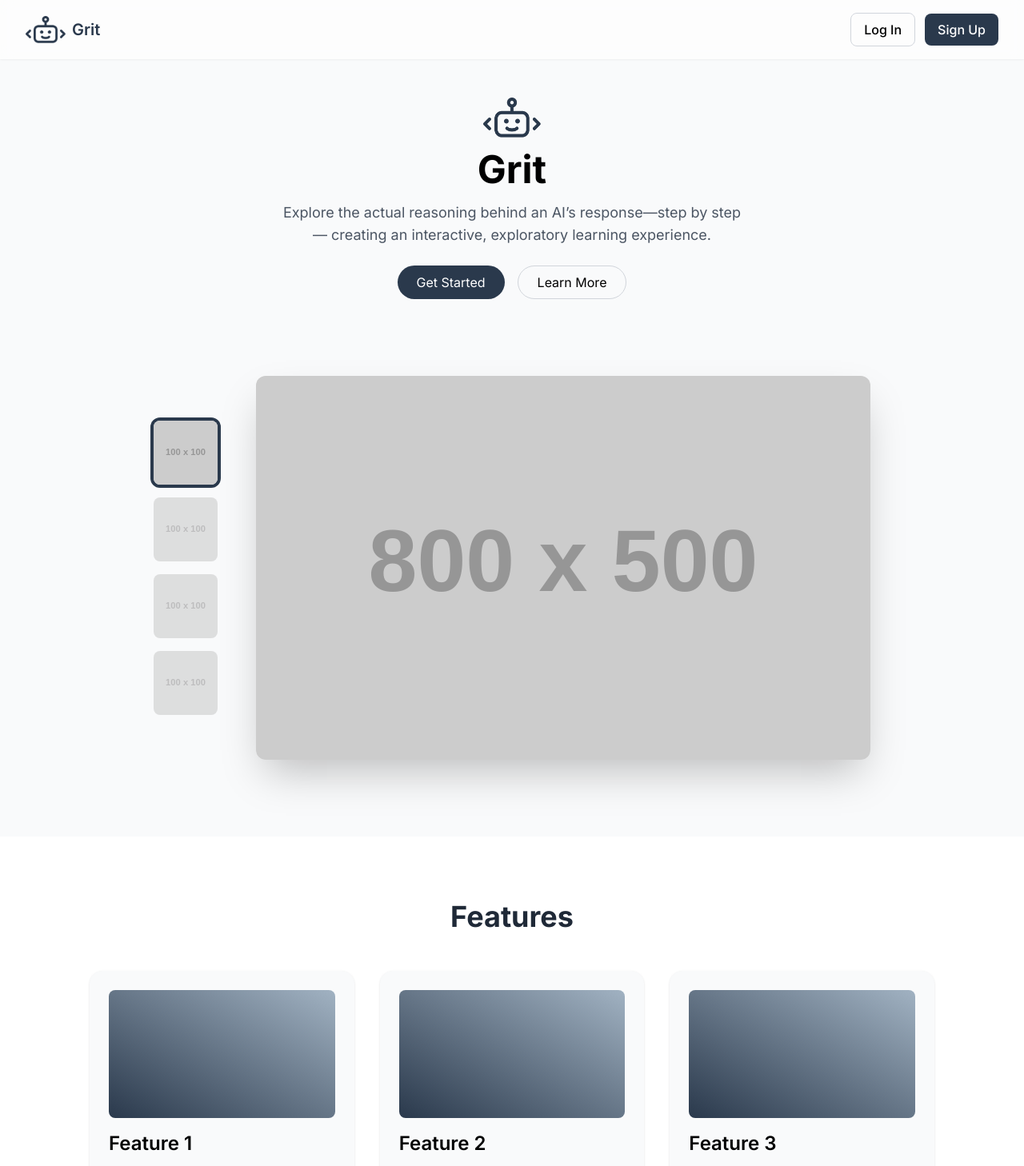
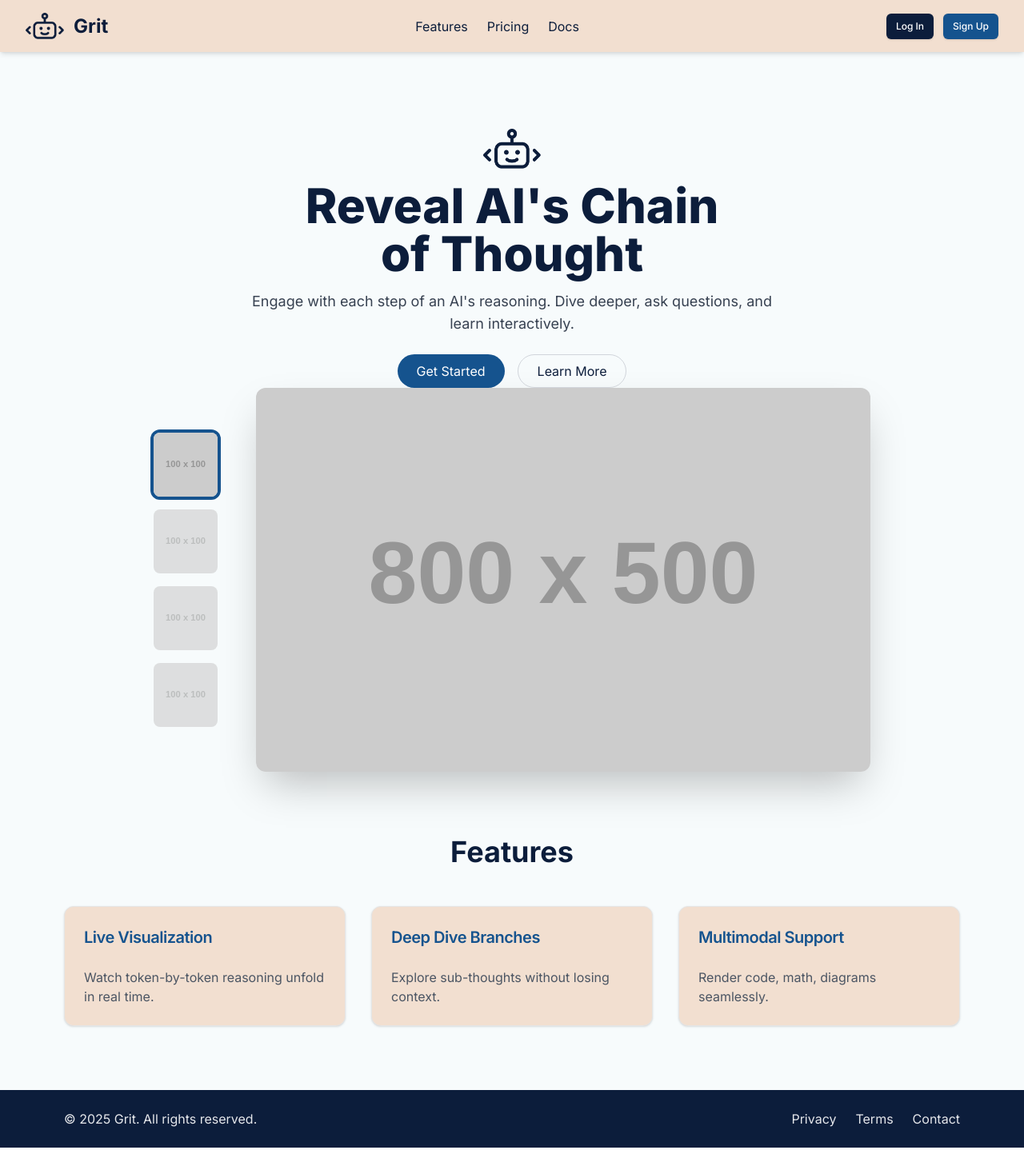
Before and after one commit to MatthewLaw1/Grit, a Next.js app: page /landing in a window 1280 px wide. Shown: the top 1458 px of the page at 80% size. After the commit the page ends 1435 px from the top, so only its background shows below. Built offline with nearby package versions, Linux system fonts and the light colour scheme.

Commit message:
update: ui + landing

```diff
--- a/app/dashboard/page.tsx
+++ b/app/dashboard/page.tsx
@@ -94,7 +94,6 @@ export default function Home() {
                     </div>
                     </div>
                     <div className="flex-1 overflow-y-auto p-2 bg-[var(--background)]">
-                {/* key changes force HeadingsList to re-fetch */}
                     <HeadingsList
                         key={headingsKey}
                         onHeadingSelect={onHeadingSelect}
--- a/app/globals.css
+++ b/app/globals.css
@@ -4,10 +4,10 @@
 
 :root {
   /* color palette */
-  --primary: #2a394c;
-  --secondary: #a1b2c2;
-  --background: #d1d8de;
-  --foreground: #f0f0f0;
+  --primary:    #15538e;
+  --secondary:  #0c1d3b;
+  --background: #f7fbfc;
+  --foreground: #f2dfd0;
 }
 
 @layer base {
--- a/app/landing/page.tsx
+++ b/app/landing/page.tsx
@@ -1,59 +1,68 @@
 "use client"
 
-import { motion } from "framer-motion"
-import Image from 'next/image'
-import { useState } from 'react'
+import { motion } from "framer-motion";
+import Image from 'next/image';
+import { useState } from 'react';
+import { Button } from '@/components/ui/button';
+import { Card, CardContent, CardHeader, CardTitle } from '@/components/ui/card';
+import { Search, Plus, ChevronsLeft, ChevronsRight } from 'lucide-react';
 
 export default function LandingPage() {
-    const thumbnails: number[] = [1, 2, 3, 4]
-    const [active, setActive] = useState<number>(0)
+    const thumbnails: number[] = [1, 2, 3, 4];
+    const [active, setActive] = useState<number>(0);
 
     return (
-        <div className="min-h-screen flex flex-col bg-gray-50">
-        <header className="sticky top-0 z-50 bg-white bg-opacity-60 backdrop-blur flex justify-between items-center py-4 px-8 shadow-sm">
+        <div className="flex flex-col min-h-screen bg-[var(--background)] text-[var(--secondary)]">
+        <header className="sticky top-0 z-50 backdrop-blur bg-[var(--foreground)] bg-opacity-80 shadow-md">
+            <div className="container mx-auto flex items-center justify-between py-4 px-6 lg:px-8">
             <motion.div
-            initial={{ opacity: 0, y: -10 }}
-            animate={{ opacity: 1, y: 0 }}
+                initial={{ opacity: 0, x: -20 }}
+                animate={{ opacity: 1, x: 0 }}
                 transition={{ duration: 0.5 }}
-            className="flex items-center space-x-2"
+                className="flex items-center space-x-3"
             >
-            <Image src="/icon-black.png" alt="Logo" width={50} height={50} />
-            <span className="text-xl font-semibold text-[var(--primary)]">Grit</span>
+                <Image src="/icon-black.png" alt="Logo" width={48} height={48} />
+                <span className="text-2xl font-bold">Grit</span>
             </motion.div>
 
-            <motion.div
-            initial={{ opacity: 0 }}
-            animate={{ opacity: 1 }}
-            transition={{ delay: 0.3 }}
-            className="space-x-3"
+            <nav className="hidden md:flex space-x-6">
+                {['Features', 'Pricing', 'Docs'].map((item) => (
+                <a
+                    key={item}
+                    href={`#${item.toLowerCase()}`}
+                    className="hover:text-[var(--primary)] transition"
                 >
-            <button className="px-4 py-2 font-medium border border-gray-300 rounded-lg hover:bg-gray-100 transition">
+                    {item}
+                </a>
+                ))}
+            </nav>
+
+            <div className="flex items-center space-x-3">
+                <Button size="sm" className="bg-[var(--secondary)] text-white hover:bg-[var(--background)] hover:text-[var(--primary)]">
                 Log In
-            </button>
-            <button className="px-4 py-2 font-medium bg-[var(--primary)] text-white rounded-lg hover:bg-[var(--secondary)] hover:text-[var(--primary)] transition">
+                </Button>
+                <Button size="sm" className="bg-[var(--primary)] text-white hover:bg-[var(--background)] hover:text-[var(--primary)]">
                 Sign Up
-            </button>
-            </motion.div>
+                </Button>
+            </div>
+            </div>
         </header>
 
-        <main className="flex-1 space-y-24">
-            <motion.section
-            className="text-center pt-12 px-6"
-            initial={{ opacity: 0 }}
-            animate={{ opacity: 1 }}
+        <section className="relative flex-1 flex flex-col items-center justify-center text-center px-6 space-y-24 lg:px-0">
+            <div className="absolute inset-0" />
+            <motion.div
+            initial={{ opacity: 0, y: 20 }}
+            animate={{ opacity: 1, y: 0 }}
             transition={{ duration: 0.8 }}
+            className="relative max-w-2xl"
             >
-            <Image
-                src="/icon-black.png"
-                alt="Grit Logo"
-                width={72}
-                height={72}
-                className="mx-auto mb-4"
-            />
-            <h1 className="text-5xl font-bold">Grit</h1>
-            <p className="mt-4 text-lg text-gray-600 max-w-xl mx-auto">
-                Explore the actual reasoning behind an AI’s response—step by step—
-                creating an interactive, exploratory learning experience.
+            <Image src="/icon-black.png" alt="Grit Logo" width={72} height={72} className="mx-auto mb-4" />
+            <h1 className="text-5xl lg:text-6xl font-extrabold text-[var(--secondary)]">
+                Reveal AI&apos;s Chain<br/>of Thought
+            </h1>
+            <p className="mt-4 text-lg text-gray-700 max-w-2xl mx-auto">
+                Engage with each step of an AI&apos;s reasoning. Dive deeper, ask questions,
+                and learn interactively.
             </p>
             <div className="mt-6 flex justify-center space-x-4">
                 <button
@@ -69,7 +78,8 @@ export default function LandingPage() {
                     Learn More
                 </button>
             </div>
-            </motion.section>
+            </motion.div>
+        </section>
 
         <section className="flex flex-col lg:flex-row items-center justify-center px-6 space-y-6 lg:space-y-0 lg:space-x-12">
                 <div className="flex flex-col space-y-4">
@@ -105,45 +115,38 @@ export default function LandingPage() {
                 </motion.div>
             </section>
 
-            <section id="features" className="py-20 px-8 bg-white">
-                <h2 className="text-4xl font-bold text-center mb-12 text-gray-800">
-                    Features
-                </h2>
-                <div className="grid grid-cols-1 px-20 sm:grid-cols-2 lg:grid-cols-3 gap-8">
-                    {[1, 2, 3].map((i) => (
-                    <motion.div
-                        key={i}
-                        whileHover={{ y: -5, boxShadow: "0 15px 25px rgba(0,0,0,0.1)" }}
-                        className="p-6 bg-gray-50 rounded-2xl shadow transition-transform"
-                    >
-                        <div className="w-full h-40 bg-gradient-to-tr from-[var(--primary)] to-[var(--secondary)] rounded-lg mb-4" />
-                        <h3 className="text-2xl font-semibold mb-2">Feature {i}</h3>
-                        <p className="text-gray-600">
-                        Lorem ipsum dolor sit amet, consectetur adipiscing elit. Sed
-                        do eiusmod tempor incididunt ut labore et dolore magna aliqua.
-                        </p>
-                    </motion.div>
+        <section id="features" className="py-20 px-6 lg:px-20">
+            <h2 className="text-4xl font-bold text-center text-[var(--secondary)] mb-12">Features</h2>
+            <div className="container mx-auto grid gap-8 sm:grid-cols-2 lg:grid-cols-3">
+            {[
+                { title: 'Live Visualization', desc: 'Watch token-by-token reasoning unfold in real time.' },
+                { title: 'Deep Dive Branches', desc: 'Explore sub-thoughts without losing context.' },
+                { title: 'Multimodal Support', desc: 'Render code, math, diagrams seamlessly.' },
+            ].map((feature, i) => (
+                <Card key={i} className="hover:shadow-lg transition-shadow bg-[var(--foreground)]">
+                <CardHeader>
+                    <CardTitle className="text-xl text-[var(--primary)]">{feature.title}</CardTitle>
+                </CardHeader>
+                <CardContent>
+                    <p className="text-gray-600">{feature.desc}</p>
+                </CardContent>
+                </Card>
             ))}
             </div>
         </section>
-        </main>
 
-        <footer className="bg-gray-800 py-4">
-            <div className="text-center text-gray-400">
-                <p>&copy; {new Date().getFullYear()} Grit. All rights reserved.</p>
-                <div className="flex justify-center space-x-6">
-                    {["Privacy Policy", "Terms of Service", "Contact Us"].map((label) => (
-                    <button
-                        key={label}
-                        onClick={() => alert(`${label} clicked`)}
-                        className="hover:text-white transition bg-transparent border-none cursor-pointer"
-                    >
-                        {label}
-                    </button>
+        <footer className="bg-[var(--secondary)] text-gray-200 py-6">
+            <div className="container mx-auto flex flex-col md:flex-row items-center justify-between px-6 lg:px-20">
+            <span>&copy; {new Date().getFullYear()} Grit. All rights reserved.</span>
+            <div className="flex space-x-6 mt-4 md:mt-0">
+                {['Privacy', 'Terms', 'Contact'].map((item) => (
+                <a key={item} href="#" className="hover:text-white transition">
+                    {item}
+                </a>
                 ))}
             </div>
             </div>
         </footer>
         </div>
-    )
+    );
 }
--- a/components/chat-view.tsx
+++ /dev/null
@@ -1,88 +0,0 @@
-"use client"
-
-import { useState } from "react"
-import { Button } from "@/components/ui/button"
-import { Input } from "@/components/ui/input"
-import { Send } from "lucide-react"
-
-interface Message {
-    id: string
-    content: string
-    sender: "user" | "bot"
-    timestamp: Date
-}
-
-export default function ChatView() {
-    const [messages, setMessages] = useState<Message[]>([
-        {
-        id: "1",
-        content: "Hello! How can I help you understand time series analysis today?",
-        sender: "bot",
-        timestamp: new Date(),
-        },
-    ])
-    const [input, setInput] = useState("")
-
-    const handleSendMessage = () => {
-        if (!input.trim()) return
-
-        // Add user message
-        const userMessage: Message = {
-        id: Date.now().toString(),
-        content: input,
-        sender: "user",
-        timestamp: new Date(),
-        }
-
-        setMessages([...messages, userMessage])
-        setInput("")
-
-        // Simulate bot response
-        setTimeout(() => {
-        const botMessage: Message = {
-            id: (Date.now() + 1).toString(),
-            content:
-            "I understand your question about time series analysis. Would you like to learn more about stationarity or regression models?",
-            sender: "bot",
-            timestamp: new Date(),
-        }
-        setMessages((prev) => [...prev, botMessage])
-        }, 1000)
-    }
-
-    return (
-        <div className="h-full flex flex-col">
-        <div className="flex-1 overflow-y-auto p-4 space-y-4">
-            {messages.map((message) => (
-            <div key={message.id} className={`flex ${message.sender === "user" ? "justify-end" : "justify-start"}`}>
-                <div
-                className={`max-w-[70%] rounded-lg p-3 ${
-                    message.sender === "user" ? "bg-[var(--primary)] text-[var(--foreground)]" : "bg-[var(--secondary)] text-[var(--primary)]"
-                }`}
-                >
-                {message.content}
-                </div>
-            </div>
-            ))}
-        </div>
-        <div className="border-t border-gray-200 p-4">
-            <div className="flex space-x-2">
-            <Input
-                value={input}
-                onChange={(e) => setInput(e.target.value)}
-                placeholder="Type your message..."
-                className="flex-1"
-                onKeyDown={(e) => {
-                if (e.key === "Enter") {
-                    handleSendMessage()
-                }
-                }}
-            />
-            <Button onClick={handleSendMessage} className="bg-[var(--primary)] hover:bg-[var(--primary-hover)]">
-                <Send size={18} />
-            </Button>
-            </div>
-        </div>
-        </div>
-    )
-}
--- a/components/flowchart-view.tsx
+++ b/components/flowchart-view.tsx
@@ -12,7 +12,6 @@ interface FlowchartPanelProps {
 }
 
 const initValue = `# Flowchart
-
     - Topic 1
         - Subtopic A
         - Subtopic B
--- /dev/null
+++ b/components/ui/card.tsx
@@ -0,0 +1,76 @@
+import * as React from "react"
+
+import { cn } from "@/lib/utils"
+
+const Card = React.forwardRef<
+  HTMLDivElement,
+  React.HTMLAttributes<HTMLDivElement>
+>(({ className, ...props }, ref) => (
+  <div
+    ref={ref}
+    className={cn(
+      "rounded-xl border bg-card text-card-foreground shadow",
+      className
+    )}
+    {...props}
+  />
+))
+Card.displayName = "Card"
+
+const CardHeader = React.forwardRef<
+  HTMLDivElement,
+  React.HTMLAttributes<HTMLDivElement>
+>(({ className, ...props }, ref) => (
+  <div
+    ref={ref}
+    className={cn("flex flex-col space-y-1.5 p-6", className)}
+    {...props}
+  />
+))
+CardHeader.displayName = "CardHeader"
+
+const CardTitle = React.forwardRef<
+  HTMLDivElement,
+  React.HTMLAttributes<HTMLDivElement>
+>(({ className, ...props }, ref) => (
+  <div
+    ref={ref}
+    className={cn("font-semibold leading-none tracking-tight", className)}
+    {...props}
+  />
+))
+CardTitle.displayName = "CardTitle"
+
+const CardDescription = React.forwardRef<
+  HTMLDivElement,
+  React.HTMLAttributes<HTMLDivElement>
+>(({ className, ...props }, ref) => (
+  <div
+    ref={ref}
+    className={cn("text-sm text-muted-foreground", className)}
+    {...props}
+  />
+))
+CardDescription.displayName = "CardDescription"
+
+const CardContent = React.forwardRef<
+  HTMLDivElement,
+  React.HTMLAttributes<HTMLDivElement>
+>(({ className, ...props }, ref) => (
+  <div ref={ref} className={cn("p-6 pt-0", className)} {...props} />
+))
+CardContent.displayName = "CardContent"
+
+const CardFooter = React.forwardRef<
+  HTMLDivElement,
+  React.HTMLAttributes<HTMLDivElement>
+>(({ className, ...props }, ref) => (
+  <div
+    ref={ref}
+    className={cn("flex items-center p-6 pt-0", className)}
+    {...props}
+  />
+))
+CardFooter.displayName = "CardFooter"
+
+export { Card, CardHeader, CardFooter, CardTitle, CardDescription, CardContent }
--- a/package.json
+++ b/package.json
@@ -16,6 +16,7 @@
     "clsx": "^2.1.1",
     "framer-motion": "^12.7.4",
     "lucide-react": "^0.501.0",
+    "markmap-common": "^0.18.9",
     "markmap-lib": "^0.18.11",
     "markmap-toolbar": "^0.18.10",
     "markmap-view": "^0.18.10",
```
Also changed, not shown: public/icon-black.png, 1 other file (tests, documents, lock files or other folders). Lines whose indentation alone changed are shown as unchanged.
